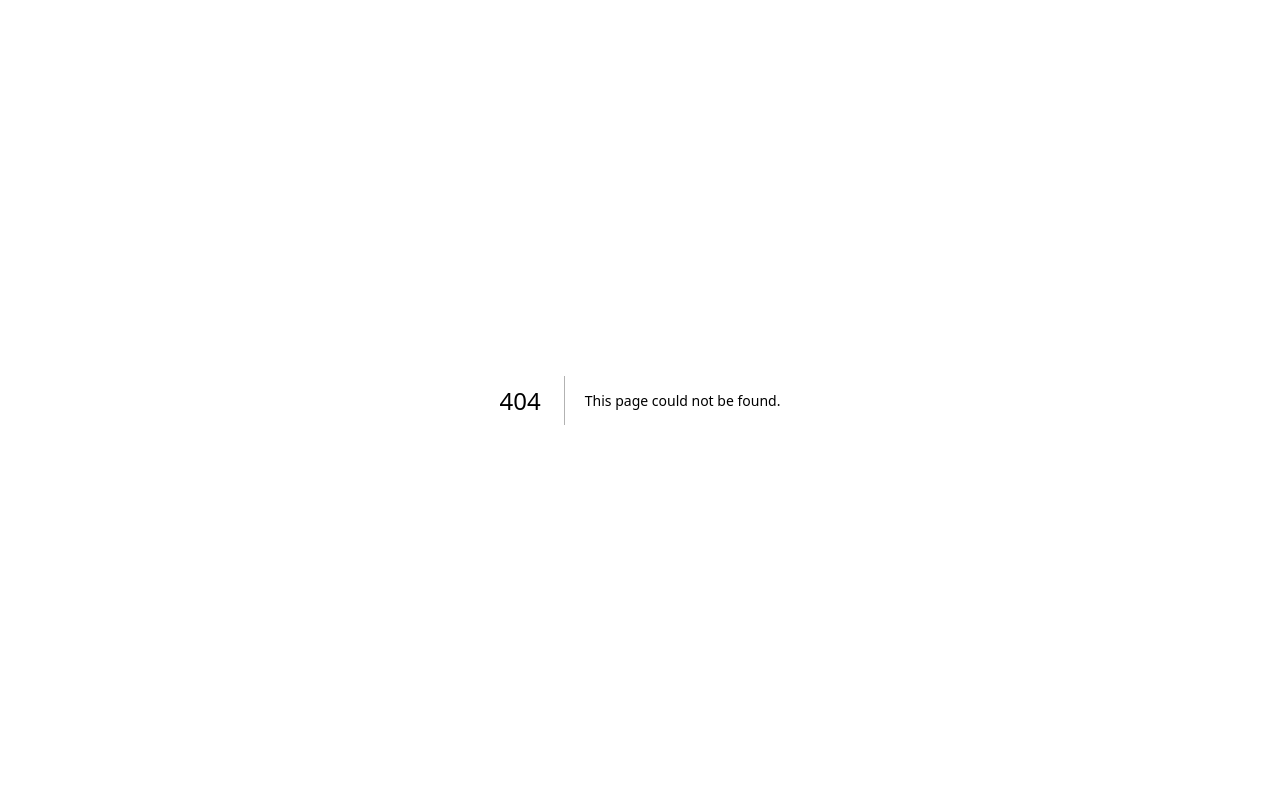
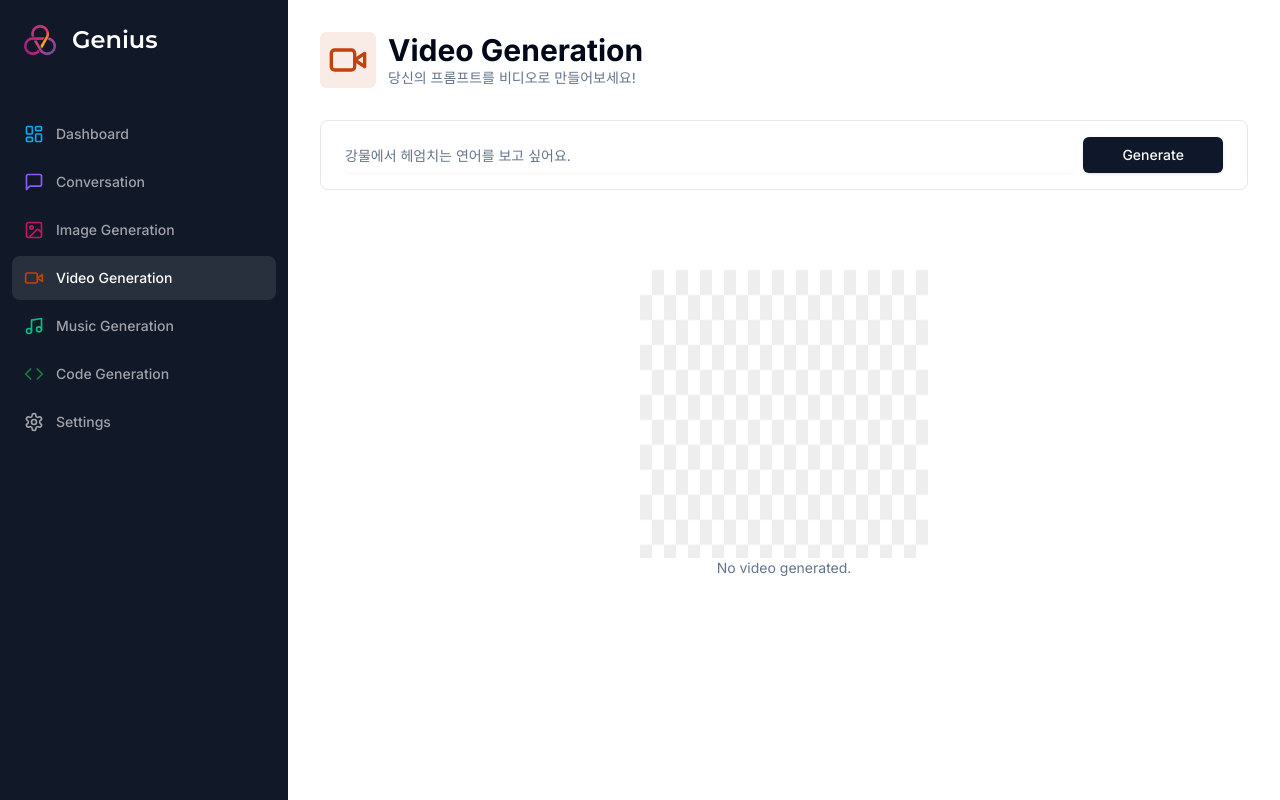
Before and after one commit to bizbaeja/ai-saas, a Next.js app: page /video in a window 1280 px wide. Before the commit this address had no page. Built offline with nearby package versions, Linux system fonts and the light colour scheme.

Commit message:
video generator

```diff
--- /dev/null
+++ b/app/(dashboard)/(routes)/video/constants.ts
@@ -0,0 +1,8 @@
+import * as z from "zod";
+
+export const formSchema = z.object({
+    prompt: z.string().min(1,{
+        message:"비디오 프롬프트를 입력해주세요."
+    })
+
+})
--- /dev/null
+++ b/app/(dashboard)/(routes)/video/page.tsx
@@ -0,0 +1,116 @@
+"use client";
+
+import * as z from "zod";
+import axios from "axios";
+import { useState } from "react";
+import { zodResolver } from "@hookform/resolvers/zod";
+import { useForm } from "react-hook-form";
+
+import { useRouter } from "next/navigation";
+import {  VideoIcon } from "lucide-react";
+
+import { Heading } from "@/components/heading";
+import { Button } from "@/components/ui/button";
+import { Input } from "@/components/ui/input";
+import { Form, FormControl, FormField, FormItem } from "@/components/ui/form";
+import { Loader } from "@/components/loader";
+import  Empty from "@/components/empty";
+
+import { formSchema } from "./constants";
+
+const VideoPage = () => {
+
+  const router = useRouter();
+  const [video, setVideo] = useState<string>();
+
+  const form = useForm<z.infer<typeof formSchema>>({
+    resolver: zodResolver(formSchema),
+    defaultValues: {
+      prompt: "",
+    }
+  });
+
+  const isLoading = form.formState.isSubmitting;
+
+  const onSubmit = async (values: z.infer<typeof formSchema>) => {
+    try {
+      setVideo(undefined);
+
+      const response = await axios.post('/api/video', values);
+      console.log(response)
+
+      setVideo(response.data[0]);
+      form.reset();
+    } catch (error: any) {
+        console.error(error);
+    } finally {
+      router.refresh();
+    }
+  }
+
+  return (
+    <div>
+      <Heading
+        title="Video Generation"
+        description="당신의 프롬프트를 비디오로 만들어보세요!
+        "
+        icon={VideoIcon}
+        iconColor="text-orange-700"
+        bgColor="bg-orange-700/10"
+      />
+      <div className="px-4 lg:px-8">
+        <Form {...form}>
+          <form
+            onSubmit={form.handleSubmit(onSubmit)}
+            className="
+              rounded-lg
+              border
+              w-full
+              p-4
+              px-3
+              md:px-6
+              focus-within:shadow-sm
+              grid
+              grid-cols-12
+              gap-2
+            "
+          >
+            <FormField
+              name="prompt"
+              render={({ field }) => (
+                <FormItem className="col-span-12 lg:col-span-10">
+                  <FormControl className="m-0 p-0">
+                    <Input
+                      className="border-0 outline-none focus-visible:ring-0 focus-visible:ring-transparent"
+                      disabled={isLoading}
+                      placeholder="강물에서 헤엄치는 연어를 보고 싶어요."
+                      {...field}
+                    />
+                  </FormControl>
+                </FormItem>
+              )}
+            />
+            <Button className="col-span-12 lg:col-span-2 w-full" type="submit" disabled={isLoading} size="icon">
+              Generate
+            </Button>
+          </form>
+        </Form>
+        {isLoading && (
+          <div className="p-20">
+            <Loader />
+          </div>
+        )}
+        {!video && !isLoading && (
+          <Empty label="No video generated." />
+        )}
+        {video&& (
+          <video controls className="w-full aspect-video mt-8 rounded-lg border bg-black" >
+            <source src={video} />
+          </video>
+        )}
+      </div>
+    </div>
+   );
+}
+
+export default VideoPage;
--- /dev/null
+++ b/app/api/video/route.ts
@@ -0,0 +1,40 @@
+import { NextResponse } from "next/server";
+
+import Replicate from "replicate";
+import {auth} from "@clerk/nextjs"
+
+
+const replicate = new Replicate({
+  auth: process.env.REPLICATE_API_TOKEN || "",
+})
+
+export async function POST (
+    req: Request
+){
+    try{
+        const {userId} = auth();
+        const body = await req.json();
+        const {prompt} = body;
+
+        if (!userId){
+            return new NextResponse("Unauthorized",{status:401});
+        }
+
+        if(!prompt){
+            return new NextResponse("Messages not provided",{status:400});
+        }
+        const response = await replicate.run(
+          "anotherjesse/zeroscope-v2-xl:9f747673945c62801b13b84701c783929c0ee784e4748ec062204894dda1a351",
+          {
+            input: {
+              prompt,
+            }
+          }
+        );
+
+          return NextResponse.json(response);
+        } catch (error) {
+          console.log('[VIDEO_ERROR]', error);
+          return new NextResponse("Internal Error", { status: 500 });
+        }
+}
```
